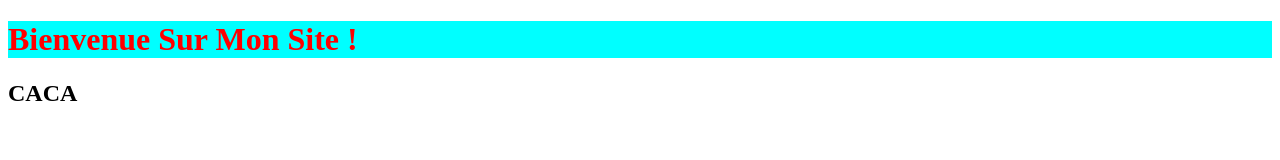
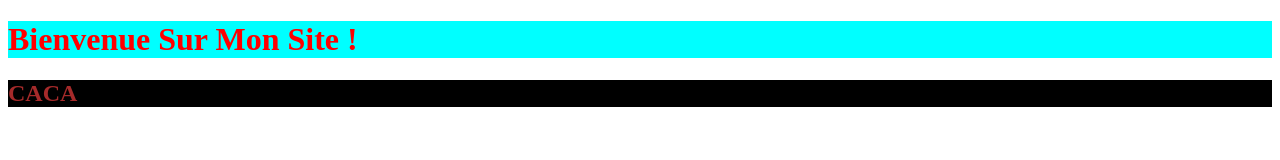
Before and after one commit to MaloDevv/Site-GutHub, a plain HTML site: page index.html in a window 1280 px wide. Drawn offline with Linux system fonts and the light colour scheme.

Commit message:
Update style.css

```diff
--- a/style.css
+++ b/style.css
@@ -2,3 +2,8 @@
     color: red;
     background-color: aqua;
 }
+
+.caca {
+    color: brown;
+    background-color: black;
+}
```
